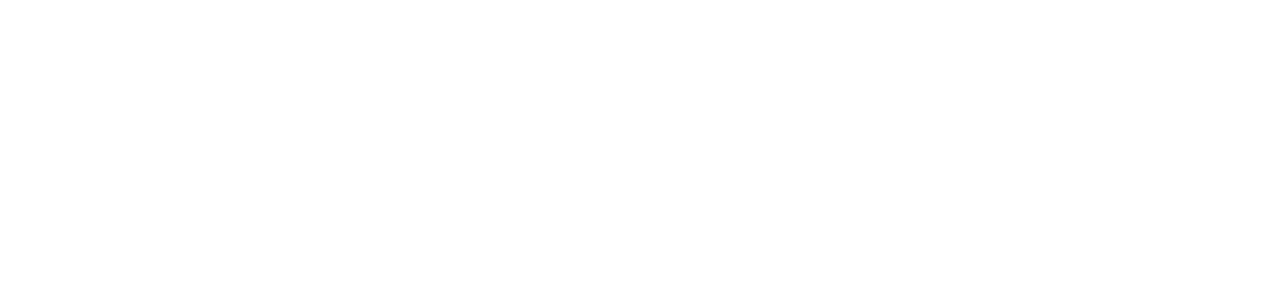
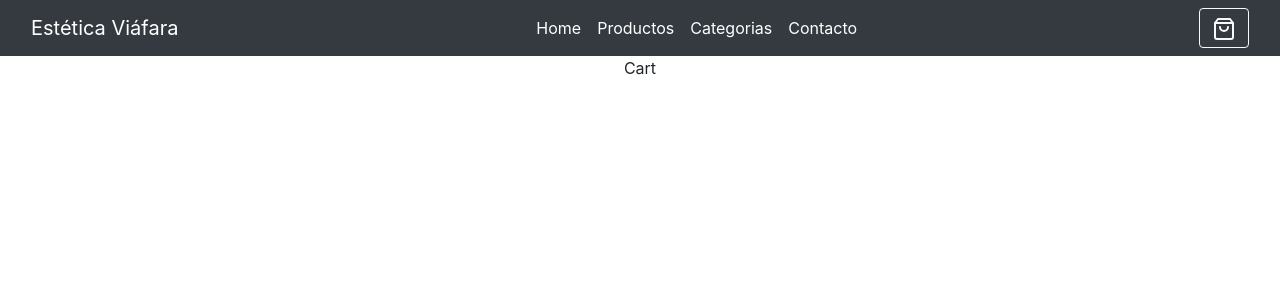
Before and after one commit to GarciaRapisarda/TiendaEstetica-GarciaRapisarda, a React (Create React App) app: page /Item/1/Cart in a window 1280 px wide. Before the commit this address had no page. Shown: the top 300 px of the page. Built offline with nearby package versions, Linux system fonts and the light colour scheme.

Commit message:
Final Item Count

```diff
--- a/src/Components/Cart.js
+++ b/src/Components/Cart.js
@@ -1,8 +1,11 @@
 import React from 'react'
+
 
 const Cart = () => {
   return (
-    <div>Cart</div>
+    <div>Cart
+
+    </div>
   )
 }
 
--- a/src/Components/ItemCount.js
+++ b/src/Components/ItemCount.js
@@ -5,12 +5,18 @@ import { Link, Navigate } from "react-router-dom";
 const ItemCount = ({ stock, initial, onAdd }) => {
     const [count, setCount] = useState(initial);
     const [cantidad, setCantidad] = useState();
+    const [botonera, setBotonera] = useState(true);
     const restar = () => {
         setCount((valAnt) => (valAnt > 0 ? count - 1 : count));
     }
     const sumar = () => {
         setCount(count + 1);
     };
+
+    const toggleBotonera = () => {
+    setBotonera(false);
+    }
+
 useEffect(() => {
     if (count > stock) {
         setCount(stock);
@@ -23,7 +29,9 @@ console.log(cantidad);
 
 
     return (
-        <div>{  (
+        <div>{! botonera &&  (
+            <div className="d-inline-flex">Redirigiendo...</div>)}
+            {botonera && (
             <div className="card text-center" >
                 <div className="card-body">
                     <h5 className="card-title">Cantidad {count}</h5>
@@ -31,14 +39,16 @@ console.log(cantidad);
                         <button onClick={restar} type="button" className="btn btn-danger">( - )</button>
                         <button onClick={sumar} type="button" className="btn btn-success">( + )</button>
                     </p>
+                    <Link to="Cart">
                     <button onClick={ () => {
                         if (count <= stock) {
                             onAdd(count);
                         } else {
                             alert("No hay suficiente stock disponible!");
-                        }
+                        } {toggleBotonera()}
                     }
                 } type="button" className="btn btn-secondary btn-lg">Agregar al carrito</button>
+                </Link>
                 </div>
             </div>)}
         </div>
--- a/src/index.js
+++ b/src/index.js
@@ -28,7 +28,7 @@ root.render(
         <Route path="Item/:id" element={<Detail/>} />
         <Route path="Categorias" element={<Categorias/>} />
         <Route path="Category/:categoryId" element={<Categorias />}/>
-        <Route path="Cart" element={<Cart />}/>
+        <Route path="Item/:id/Cart" element={<Cart />}/>
 
 
 
```
